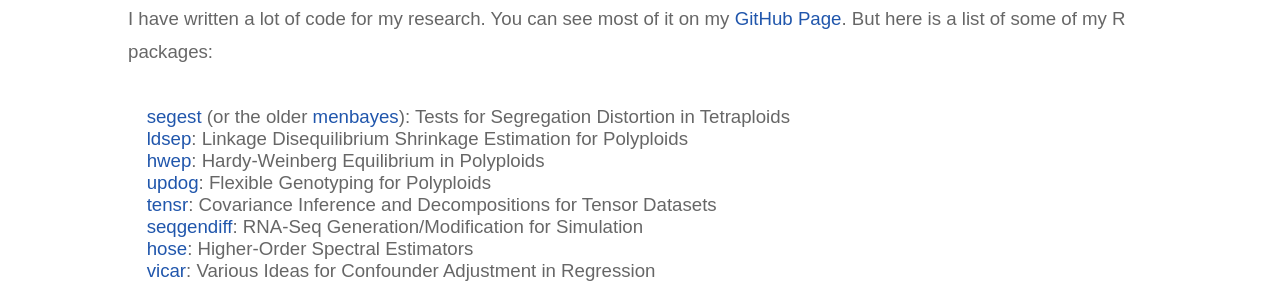
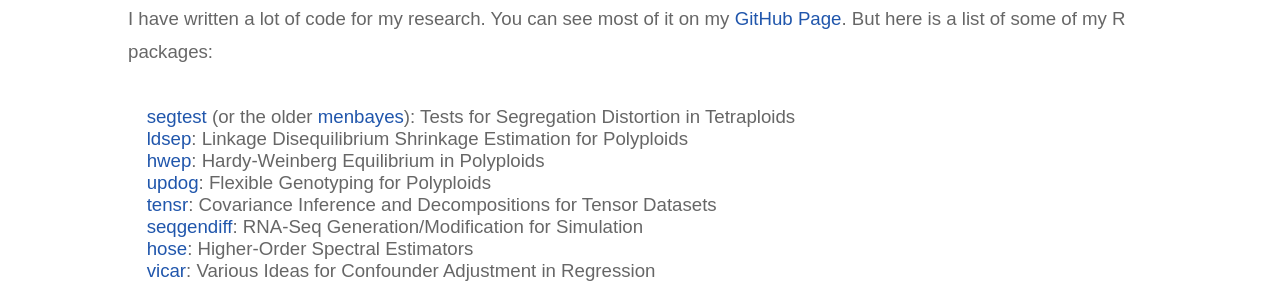
Before and after one commit to dcgerard/dcgerard.github.io, a Jekyll site: the page built from code/index.md, in a window 1280 px wide and 900 px high. Shown: the part 279-579 px from the top of the window. Built offline with Jekyll 4.4.1, drawn with Linux system fonts in a browser that asks for light colours.

Commit message:
typo in code

```diff
--- a/code/index.md
+++ b/code/index.md
@@ -6,7 +6,7 @@ category: code
 
 I have written a lot of code for my research. You can see most of it on my [GitHub Page](https://github.com/dcgerard). But here is a list of some of my R packages:
 
-- [segest](https://cran.r-project.org/package=segtest) (or the older [menbayes](https://github.com/dcgerard/menbayes)): Tests for Segregation Distortion in Tetraploids
+- [segtest](https://cran.r-project.org/package=segtest) (or the older [menbayes](https://github.com/dcgerard/menbayes)): Tests for Segregation Distortion in Tetraploids
 - [ldsep](https://cran.r-project.org/package=ldsep): Linkage Disequilibrium Shrinkage Estimation for Polyploids
 - [hwep](https://cran.r-project.org/package=hwep): Hardy-Weinberg Equilibrium in Polyploids
 - [updog](https://cran.r-project.org/package=updog): Flexible Genotyping for Polyploids
```
